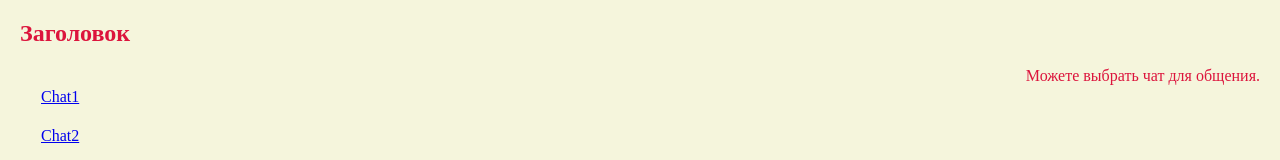
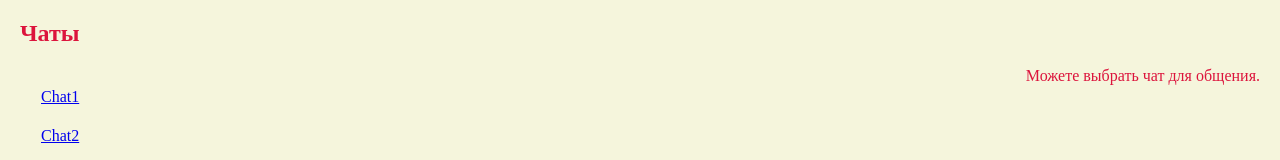
Before and after one commit to SergeyShashin/react060125, a React app: page / in a window 1280 px wide. Shown: the top 160 px of the page. Built offline with nearby package versions, Linux system fonts and the light colour scheme.

Commit message:
React 060125. Lesson 4 done.

```diff
--- a/src/components/Header/Header.jsx
+++ b/src/components/Header/Header.jsx
@@ -7,7 +7,7 @@ export class Header extends Component {
 
   render() {
     return (
-      <h2>Заголовок</h2>
+      <h2>{this.props.chatName}</h2>
     )
   }
 }
--- a/src/components/Messenger/Messenger.jsx
+++ b/src/components/Messenger/Messenger.jsx
@@ -125,7 +125,7 @@ export class Messenger extends Component {
       <section className='messenger'>
         {/* {this.state.isVisible && <Counter />} */}
         {/* <button onClick={this.handleToggle}>Toggle</button> */}
-        <Header />
+        {this.state.currentChat? <Header chatName={this.state.currentChat}/>:<Header chatName={'Чаты'}/>}
         <section className='layout'>
           <ChatList getChatName={this.handlerChatName} />
           <div className="inputOutput">
--- a/webpack.config.js
+++ b/webpack.config.js
@@ -4,6 +4,7 @@ const MiniCssExtractPlugin = require('mini-css-extract-plugin');
 
 module.exports = {
   entry: path.resolve(__dirname, 'src', 'index.jsx'),
+  devtool: 'eval-source-map',
   output: {
     path: path.resolve(__dirname, 'dist'),
     filename: 'bundle.js',
```
